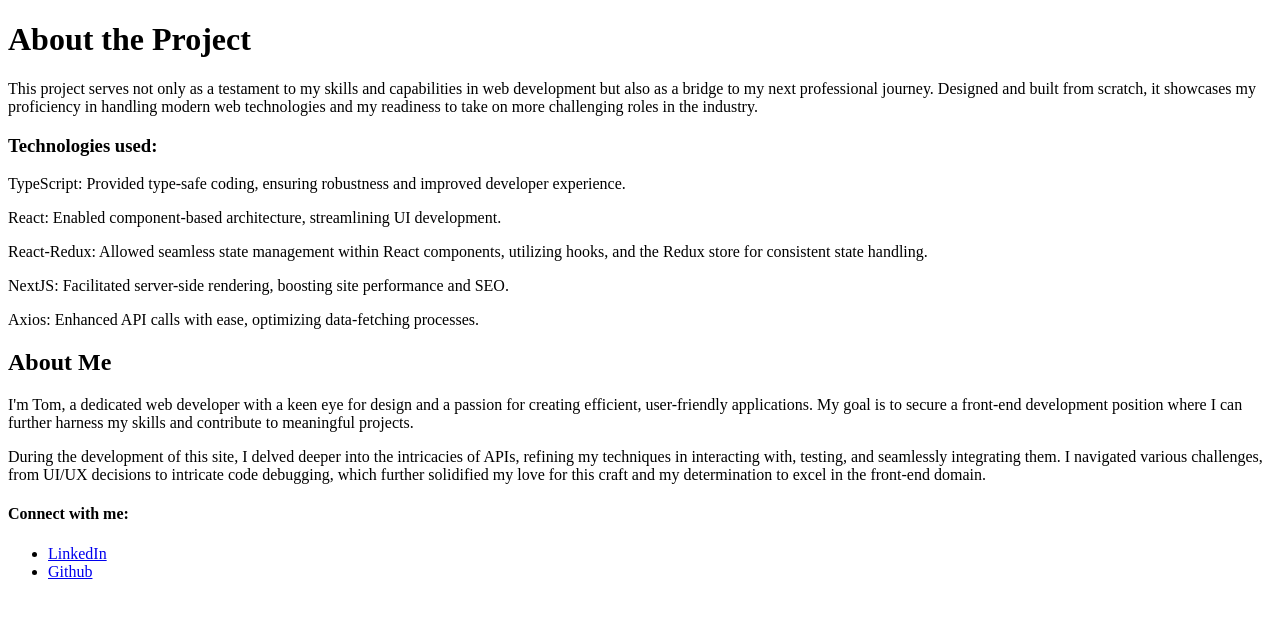
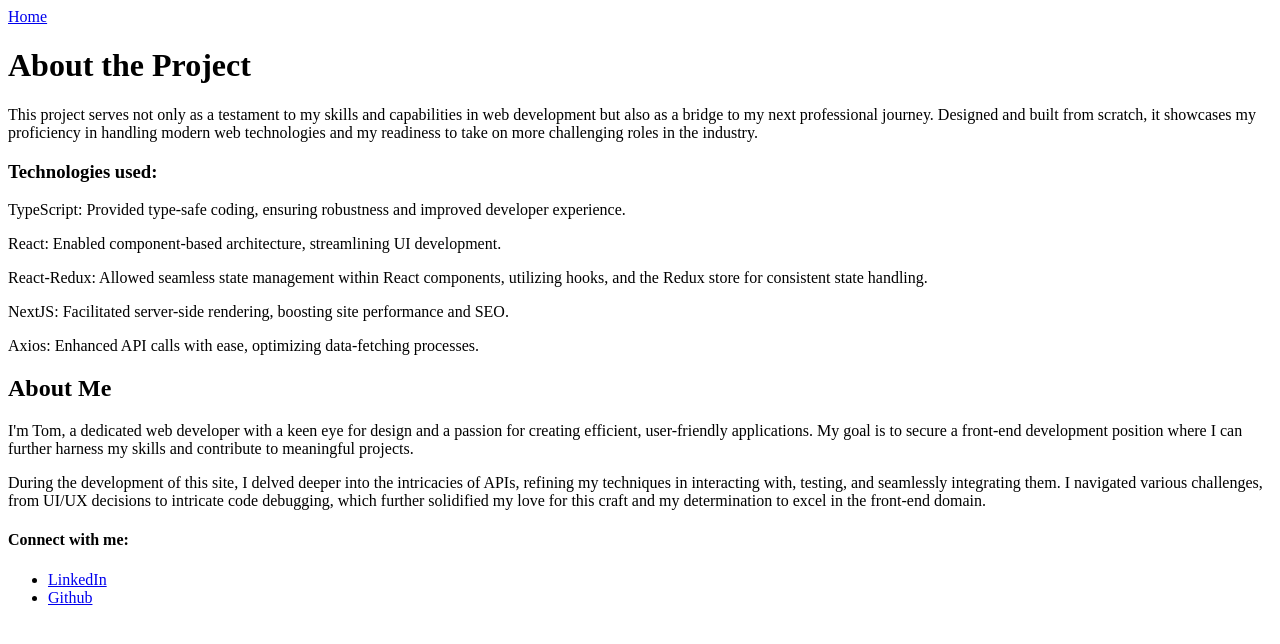
Before and after one commit to chil-t/podcast-player, a Next.js app in the folder app/: page /about in a window 1280 px wide. Shown: the top 644 px of the page. Built offline with nearby package versions, Linux system fonts and the light colour scheme.

Commit message:
Add link to home page

```diff
--- a/app/src/pages/about.tsx
+++ b/app/src/pages/about.tsx
@@ -1,6 +1,10 @@
+import Link from 'next/link';
+
 export default function About() {
   return (
   <>
+    <Link href="/">Home</Link>
+    <br />
     <h1>About the Project</h1>
     <p>
       This project serves not only as a testament to my skills and capabilities in web development but also as a bridge to my next professional journey. Designed and built from scratch, it showcases my proficiency in handling modern web technologies and my readiness to take on more challenging roles in the industry.
```
